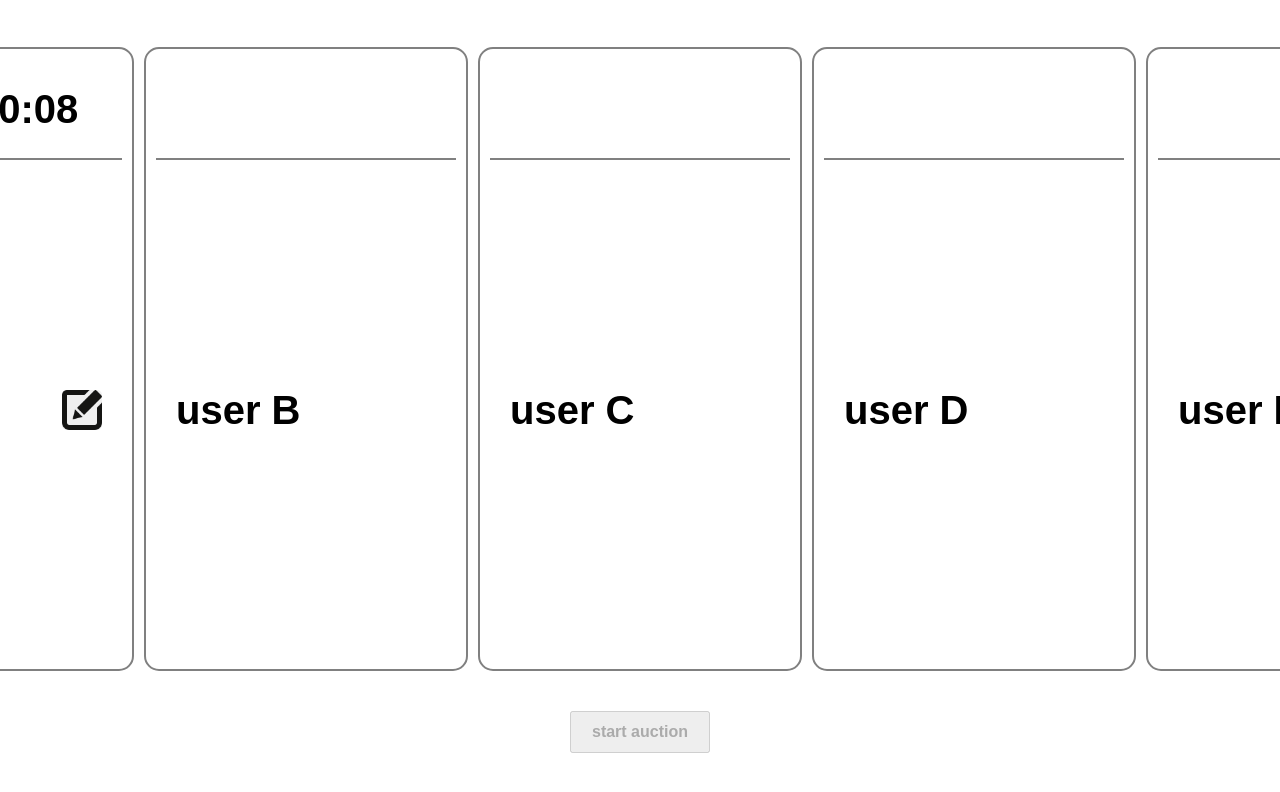
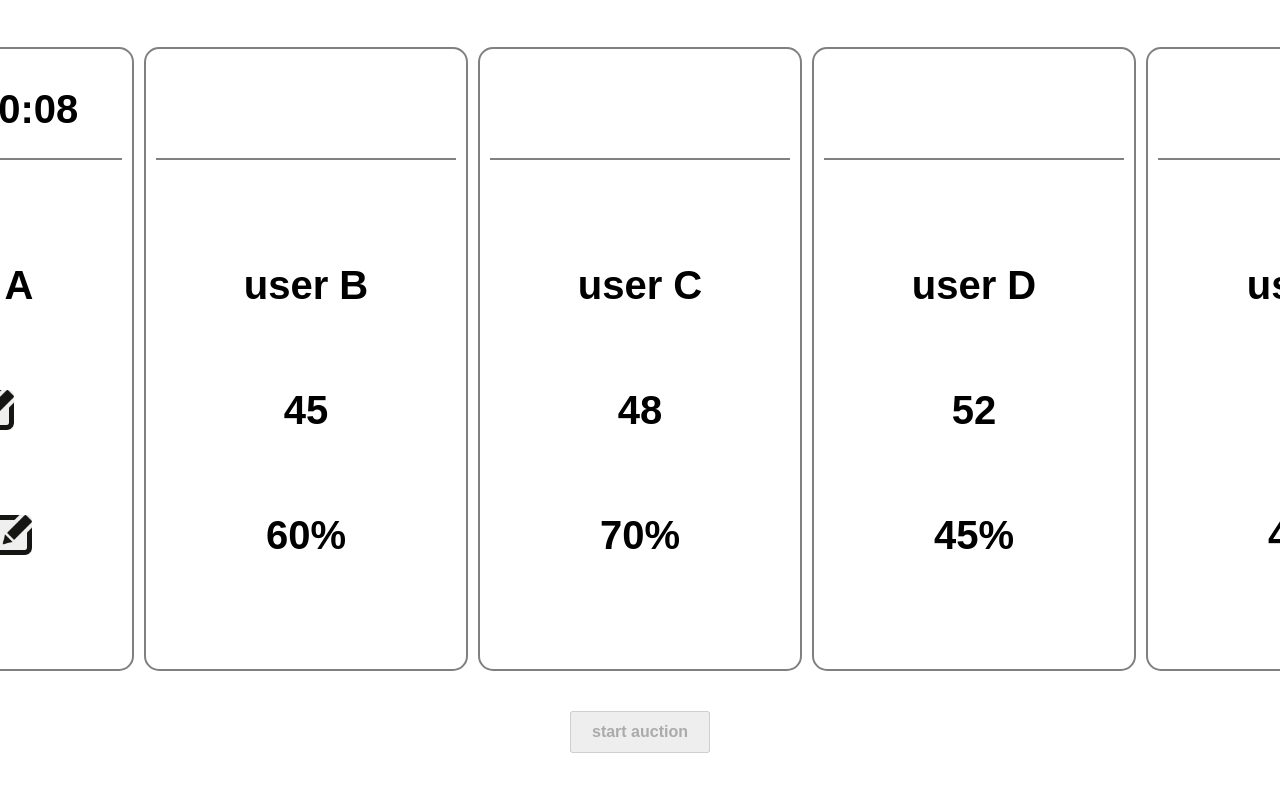
Before and after one commit to deniSwd/auction-timer, a React (Create React App) app: page / in a window 1280 px wide. Both pictures are taken after a click on the button "start auction". Shown: the top 792 px of the page. Built offline with nearby package versions, Linux system fonts and the light colour scheme.

Commit message:
refactor: timer component, feat: edit button coponent, property component

```diff
--- a/public/participants.json
+++ b/public/participants.json
@@ -4,36 +4,36 @@
       "id": 11,
       "online": true,
       "name": "user A",
-      "lead time": 50,
-      "payment terms":"50%"
+      "leadTime": 50,
+      "paymentTerms":"50%"
     },
     {
       "id": 22,
       "online": false,
       "name": "user B",
-      "lead time": 45,
-      "payment terms":"60%"
+      "leadTime": 45,
+      "paymentTerms":"60%"
     },
     {
       "id": 33,
       "online":false,
       "name": "user C",
-      "lead time": 48,
-      "payment terms":"70%"
+      "leadTime": 48,
+      "paymentTerms":"70%"
     },
     {
       "id": 44,
       "online": true,
       "name": "user D",
-      "lead time": 52,
-      "payment terms":"45%"
+      "leadTime": 52,
+      "paymentTerms":"45%"
     },
     {
       "id": 55,
       "online": true,
       "name": "user E",
-      "lead time": 55,
-      "payment terms":"40%"
+      "leadTime": 55,
+      "paymentTerms":"40%"
     }
   ]
 }
--- a/src/App.tsx
+++ b/src/App.tsx
@@ -1,7 +1,7 @@
 import React, { FC, useEffect, useState } from 'react'
 import s from './App.module.scss'
 import './App.module.scss'
-import { Timer } from './components/Timer'
+import { Timer } from './components/macro/Timer'
 import { getUsers } from './API/api'
 import { Participants } from './MainTypes'
 
@@ -9,7 +9,7 @@ export const App: FC = () => {
 
   const [value, setValue] = useState(-1)
   const [currentIndex, setCurrentIndex] = useState(-1)
-  const [editMode, setEditMode] = useState(false)
+
   const [data, setData] = useState<Participants>({ participants: [] })
 
   useEffect(() => {
@@ -21,7 +21,6 @@ export const App: FC = () => {
     if (value === 0) {
       setCurrentIndex(idx => idx + 1)
       setValue(value + 10)
-      setEditMode(false)
     }
     const time = setTimeout(() => {
       setValue(value > 0 ? value - 1 : 0)
@@ -39,11 +38,8 @@ export const App: FC = () => {
     <div className={s.app}>
       <div className={s.timersWrap}>
         {data.participants.map(p => <Timer valueTimer={value}
-                                           userName={p.name}
-                                           id={p.id}
-                                           currentId={currentId}
-                                           setEditMode={setEditMode}
-                                           editMode={editMode} />)}
+                                           userData={p}
+                                           currentId={currentId} />)}
       </div>
       <button onClick={() => onStartTimer()} disabled={value > 0}>start auction</button>
     </div>
--- a/src/components/Timer.tsx
+++ /dev/null
@@ -1,52 +0,0 @@
-import { FC } from 'react'
-import s from './Timer.module.scss'
-import editModeButtonImg from '../assets/editModeButtonImg.png'
-import yesButtonImg from '../assets/yes.png'
-
-type TimerProps = {
-  valueTimer: number
-  userName: string
-  id: number
-  currentId: number
-  editMode: boolean
-  setEditMode: (editMode: boolean) => void
-}
-
-export const Timer: FC<TimerProps> = ({
-                                        valueTimer,
-                                        userName,
-                                        id,
-                                        currentId,
-                                        setEditMode,
-                                        editMode,
-                                      }) => {
-
-
-  const min = Math.floor(valueTimer / 60)
-  const sec = valueTimer % 60
-
-  return (
-    <div className={s.timerWrap}>
-      <div className={s.timer}>
-        {currentId === id &&
-          valueTimer > 0 &&
-          `Timer: ${min}:${sec.toString().padStart(2, '0')}`}
-      </div>
-      <div className={s.propertiesBox}>
-        <div className={s.propertyValue}>
-          {currentId === id &&
-          valueTimer > 0 &&
-          editMode ? <input value={userName} /> : userName}
-        </div>
-        <div className={s.editModeButton}> {currentId === id &&
-          valueTimer > 0 &&
-          <button
-            onClick={() => setEditMode(!editMode)}>
-            {editMode ?
-              <img src={yesButtonImg} alt={'V'} /> :
-              <img src={editModeButtonImg} alt={'!'} />}
-          </button>}</div>
-      </div>
-    </div>
-  )
-}
--- a/src/components/Timer.module.scss
+++ b/src/components/macro/Timer.module.scss
@@ -23,8 +23,10 @@
     border-top: 2px solid gray;
     padding: 0 20px;
     display: flex;
-    justify-content: space-between;
+    flex-direction: column;
+    justify-content: center;
     align-items: center;
+    gap: 80px;
 
     .propertyValue {
       display: flex;
--- /dev/null
+++ b/src/components/macro/Timer.tsx
@@ -0,0 +1,38 @@
+import { FC } from 'react'
+import s from './Timer.module.scss'
+import { Participant } from '../../MainTypes'
+import { Button } from '../micro/EditButton'
+import { Property } from '../micro/Property'
+
+type TimerProps = {
+  valueTimer: number
+  userData: Participant
+  currentId: number
+}
+
+export const Timer: FC<TimerProps> = ({
+                                        valueTimer,
+                                        userData,
+                                        currentId
+                                      }) => {
+
+  const min = Math.floor(valueTimer / 60)
+  const sec = valueTimer % 60
+  const isDisplay = currentId === userData.id && valueTimer > 0
+
+  return (
+    <div className={s.timerWrap}>
+      <div className={s.timer}>
+        {isDisplay && `Timer: ${min}:${sec.toString().padStart(2, '0')}`}
+      </div>
+      <div className={s.propertiesBox}>
+        <div>
+          <div>{userData.name}</div>
+          <div></div>
+        </div>
+        <Property isDisplay={isDisplay} userDataProperty={userData.leadTime}/>
+        <Property isDisplay={isDisplay} userDataProperty={userData.paymentTerms}/>
+      </div>
+    </div>
+  )
+}
--- /dev/null
+++ b/src/components/micro/EditButton.tsx
@@ -0,0 +1,19 @@
+import yesButtonImg from '../../assets/yes.png'
+import editModeButtonImg from '../../assets/editModeButtonImg.png'
+import { FC } from 'react'
+
+type ButtonProps = {
+  editMode:boolean
+  setEditMode: (ediMode: boolean) =>void
+}
+
+export const Button:FC<ButtonProps> = ({editMode,setEditMode}) => {
+  return (
+    <button
+      onClick={() => setEditMode(!editMode)}>
+      {editMode ?
+        <img src={yesButtonImg} alt={'V'} /> :
+        <img src={editModeButtonImg} alt={'!'} />}
+    </button>
+  )
+}
--- /dev/null
+++ b/src/components/micro/Property.tsx
@@ -0,0 +1,26 @@
+import { FC, useEffect, useState } from 'react'
+import s from '../macro/Timer.module.scss'
+import { Button } from './EditButton'
+
+type PropertyProps = {
+  isDisplay: boolean
+  userDataProperty: string | number
+}
+
+export const Property: FC<PropertyProps> = ({ isDisplay, userDataProperty }) => {
+
+  const [editMode, setEditMode] = useState(false)
+  useEffect(() => {
+    if (!isDisplay)
+      setEditMode(false)
+  }, [isDisplay])
+
+  return (
+    <div className={s.propertyValue}>
+      {isDisplay && editMode ? <input value={userDataProperty} /> : userDataProperty}
+      <div className={s.editModeButton}>
+        {isDisplay && <Button editMode={editMode} setEditMode={setEditMode} />}
+      </div>
+    </div>
+  )
+}
```
Also changed, not shown: src/MainTypes.ts (+5 -5 lines), src/assets/1658354089_1-beolin-club-p-svyatoi-nikolai-risunok-karandashom-krasiv-1.jpg (deleted).
